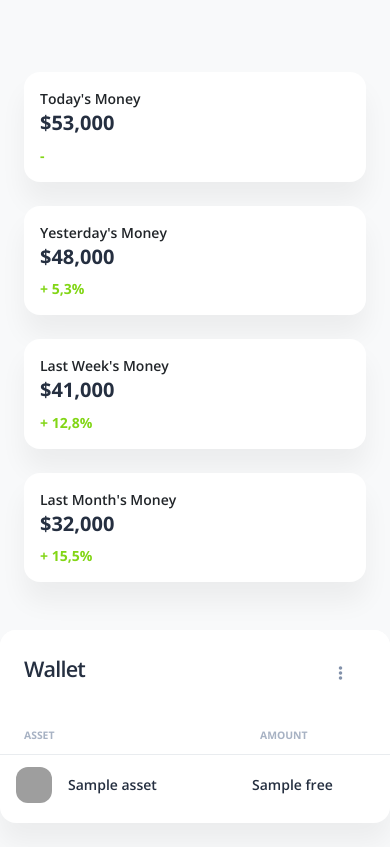
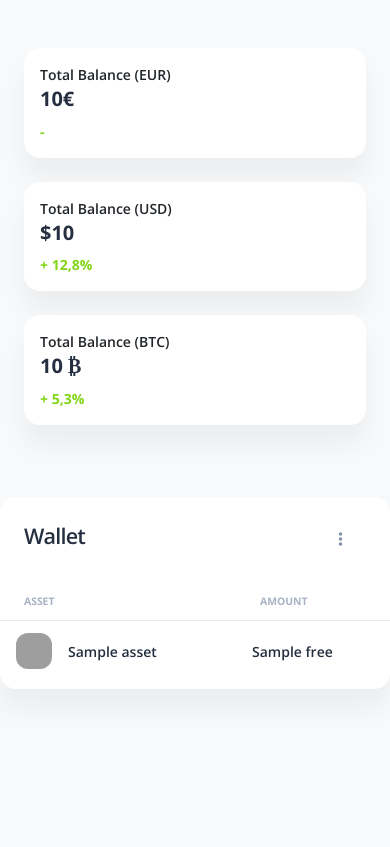
Before and after one commit to mrosello/FoxBot, a Django app: template templates/dashboard/index.html in a window 390 px wide. After the commit the page ends 669 px from the top, so only its background shows below. Run offline with Django 3.2, Linux system fonts and the light colour scheme; the template is opened without the code that fills it: most values are stand-ins (such as "Sample title", 1, 10 or a date in 2020); some libraries are stand-ins or nearby versions; grey boxes are pictures that could not be loaded.

Commit message:
Adding Total Balance Cards

```diff
--- a/templates/dashboard/index.html
+++ b/templates/dashboard/index.html
@@ -5,15 +5,15 @@
 <div class="container-fluid py-4">
 
 
-    <div class="row mt-4">
+    <div class="row">
         <div class="col-xl-3 col-sm-6 mb-xl-0 mb-4">
             <div class="card">
                 <div class="card-body p-3">
                     <div class="row">
                         <div class="col-7">
                             <div class="numbers">
-                                <p class="text-sm mb-0 text-capitalize font-weight-bold">Today's Money</p>
-                                <h5 class="font-weight-bolder">$53,000</h5>
+                                <p class="text-sm mb-0 text-capitalize font-weight-bold">Total Balance (EUR)</p>
+                                <h5 class="font-weight-bolder">{{ my_total_eur_balance }}€</h5>
                                 <span class="text-success text-sm font-weight-bolder">-</span>
                             </div>
                         </div>
@@ -27,9 +27,9 @@
                     <div class="row">
                         <div class="col-7">
                             <div class="numbers">
-                                <p class="text-sm mb-0 text-capitalize font-weight-bold">Yesterday's Money</p>
-                                <h5 class="font-weight-bolder">$48,000</h5>
-                                <span class="text-success text-sm font-weight-bolder">+ 5,3%</span>
+                                <p class="text-sm mb-0 text-capitalize font-weight-bold">Total Balance (USD)</p>
+                                <h5 class="font-weight-bolder">${{ my_total_usd_balance }}</h5>
+                                <span class="text-success text-sm font-weight-bolder">+ 12,8%</span>
                             </div>
                         </div>
                     </div>
@@ -42,35 +42,19 @@
                     <div class="row">
                         <div class="col-7">
                             <div class="numbers">
-                                <p class="text-sm mb-0 text-capitalize font-weight-bold">Last week's Money</p>
-                                <h5 class="font-weight-bolder">$41,000</h5>
-                                <span class="text-success text-sm font-weight-bolder">+ 12,8%</span>
+                                <p class="text-sm mb-0 text-capitalize font-weight-bold">Total Balance (BTC)</p>
+                                <h5 class="font-weight-bolder">{{ my_total_btc_balance }} &#8383;</h5>
+                                <span class="text-success text-sm font-weight-bolder">+ 5,3%</span>
                             </div>
                         </div>
                     </div>
                 </div>
             </div>
         </div>
-        <div class="col-xl-3 col-sm-6">
-            <div class="card">
-                <div class="card-body p-3">
-                    <div class="row">
-                        <div class="col-7">
-                            <div class="numbers">
-                                <p class="text-sm mb-0 text-capitalize font-weight-bold">Last month's Money</p>
-                                <h5 class="font-weight-bolder">$32,000</h5>
-                                <span class="text-success text-sm font-weight-bolder">+ 15,5%</span>
-                            </div>
-                        </div>
-                    </div>
-                </div>
-            </div>
-        </div>
-
     </div>
 
     </div>
-    <div class="row mt-4">
+    <div class="row my-4">
         <div class="col-lg-5 col-md-6 mb-md-0 mb-4">
             <div class="card">
                 <div class="card-header pb-0">
```
Also changed, not shown: dashboard/api_requests.py (+10 -3 lines), dashboard/utils.py (added, +23 -0 lines), dashboard/views.py (+10 -4 lines).
